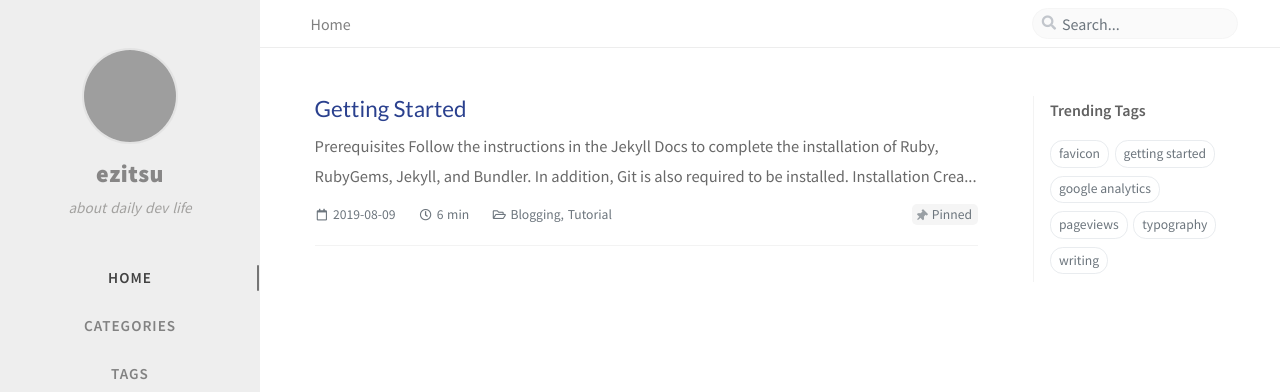
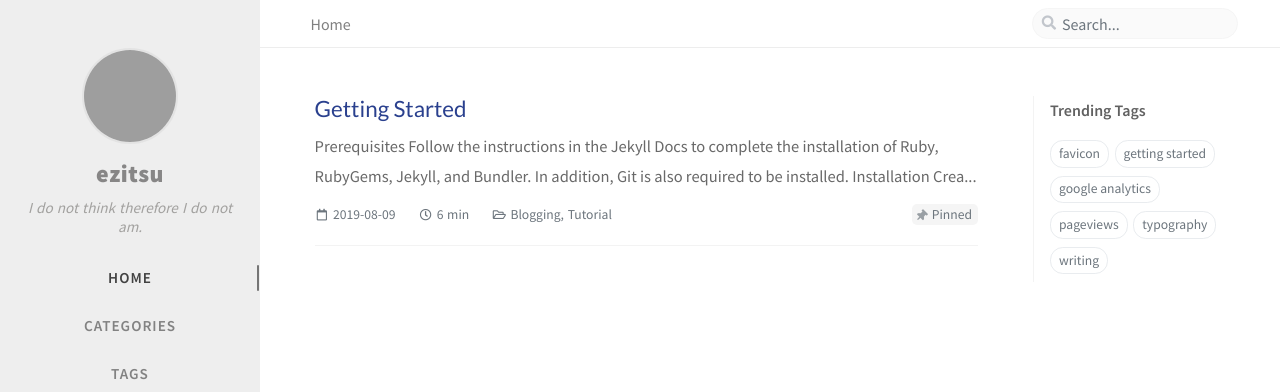
Before and after one commit to ezitsu/ezitsu.github.io, a Jekyll site: the page built from index.html, in a window 1280 px wide. Shown: the top 392 px of the page. Built offline with Jekyll 4.4.1, drawn with Linux system fonts in a browser that asks for light colours; nearby versions of some CDN libraries; comment, search, counter and statistics services are not loaded; grey boxes are pictures that could not be loaded.

Commit message:
[UPDATE] phrase

```diff
--- a/_config.yml
+++ b/_config.yml
@@ -23,7 +23,7 @@ timezone: Asia/Shanghai
 
 title: ezitsu                          # the main title
 
-tagline: about daily dev life   # it will display as the sub-title
+tagline: I do not think therefore I do not am.   # it will display as the sub-title
 
 description: >-                        # used by seo meta and the atom feed
   A minimal, responsive, and powerful Jekyll theme for presenting professional writing.
```
Also changed, not shown: Gemfile.lock, 3 other files.
